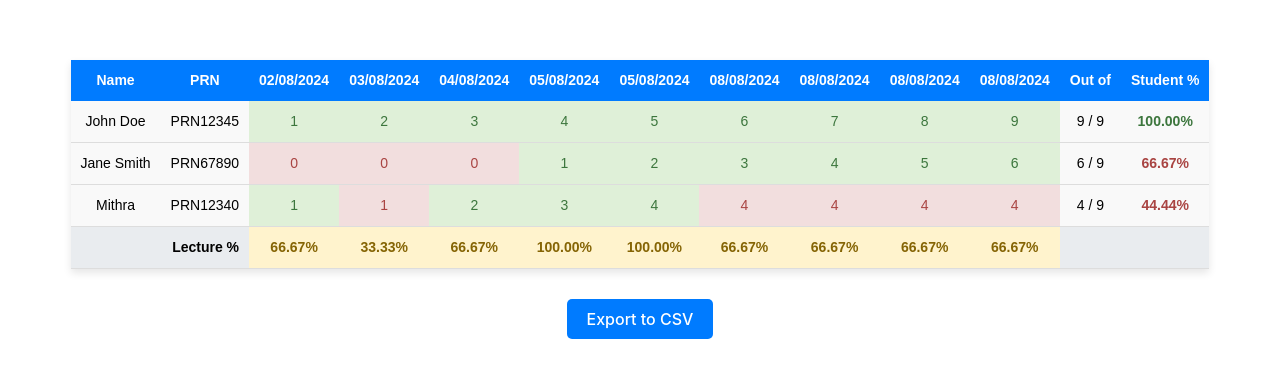
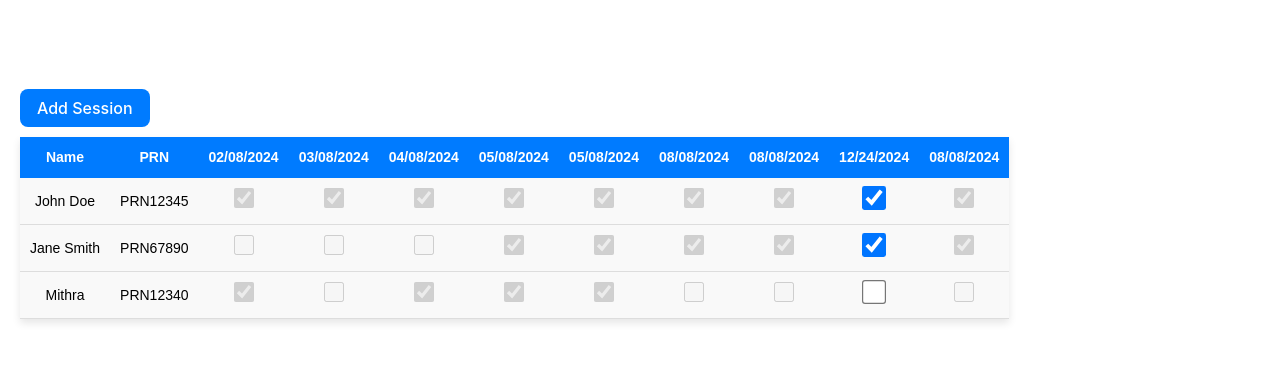
Before and after one commit to mithrajeeth18/inhouse, a React (Vite) app: page / in a window 1280 px wide. Shown: the part 196-574 px from the top of the page. Built offline with nearby package versions, Linux system fonts and the light colour scheme.

Commit message:
update component added

```diff
--- a/src/App.jsx
+++ b/src/App.jsx
@@ -1,10 +1,5 @@
-import { useState } from 'react'
-import reactLogo from './assets/react.svg'
-import viteLogo from '/vite.svg'
-import './App.css'
 import AttendanceTable from './AttendanceTable'
-import GetReport from './GetReport'
-
+import UpdateAttendance from './UpdateAttendance';
 
 
 function App() {
@@ -103,7 +98,7 @@ function App() {
   {
     attendance: [
       {
-        date: '08/08/2024',
+        date: '12/24/2024',
         semId: 'SEM123',
         students: [
           { name: 'John Doe', prn: 'PRN12345', attendance: 1 },
@@ -131,7 +126,8 @@ function App() {
   return (
     <>
       <div>
-           <AttendanceTable data={data} />
+        {/* <AttendanceTable data={data} /> */}
+        <UpdateAttendance data={data}/>
         </div>
     </>
   )
--- a/src/AttendanceTable.jsx
+++ b/src/AttendanceTable.jsx
@@ -12,6 +12,8 @@ const AttendanceTable = ({ data }) =>
 
 const exportToCSV = () => {
   const headers = ["Name", "PRN", ...dates, "Out of", "Student %"];
+
+  // Prepare rows for student data
   const rows = students.map((student) => {
     const studentRow = [
       student.name,
@@ -20,25 +22,34 @@ const exportToCSV = () => {
         row.students.find((s) => s.prn === student.prn)?.attendance || 0
       ),
       `${student.cumulativeAttendance} / ${dates.length}`,
-      `${(
-        (student.cumulativeAttendance / dates.length) *
-        100
-      ).toFixed(2)}%`,
+      `${((student.cumulativeAttendance / dates.length) * 100).toFixed(2)}%`,
     ];
     return studentRow;
   });
 
+  // Prepare Lecture % row
+  const lecturePercentageRow = [
+    "Lecture %",
+    "",
+    ...attendanceRows.map((row) => `${row.lecturePercentage}%`),
+    "",
+    ""
+  ];
+
+  // Combine headers, rows, and Lecture % row
   const csvContent =
-    [headers, ...rows]
+    [headers, ...rows, lecturePercentageRow]
       .map((row) => row.map((cell) => `"${cell}"`).join(","))
       .join("\n");
 
+  // Generate CSV file and trigger download
   const blob = new Blob([csvContent], { type: "text/csv;charset=utf-8;" });
   const link = document.createElement("a");
   link.href = URL.createObjectURL(blob);
   link.download = "Attendance.csv";
   link.click();
 };
+
 
   const calculateData = (data) => {
     const students = {}; // Store cumulative attendance for each student
--- /dev/null
+++ b/src/UpdateAttendance.jsx
@@ -0,0 +1,165 @@
+import React, { useState } from 'react';
+
+const UpdateAttendance = ({ data }) => {
+  // Initialize state with the attendance data passed as props
+  const [attendanceData, setAttendanceData] = useState(data);
+  const [isUpdated, setIsUpdated] = useState(false); // Track if the data has been updated
+
+  // Handle checkbox change
+  const handleCheckboxChange = (date, prn, isChecked) => {
+    const updatedData = attendanceData.map((attendanceRecord) => {
+      if (attendanceRecord.attendance[0].date === date) {
+        const updatedStudents = attendanceRecord.attendance[0].students.map(
+          (student) => {
+            if (student.prn === prn) {
+              return { ...student, attendance: isChecked ? 1 : 0 };
+            }
+            return student;
+          }
+        );
+        return {
+          ...attendanceRecord,
+          attendance: [{ ...attendanceRecord.attendance[0], students: updatedStudents }],
+        };
+      }
+      return attendanceRecord;
+    });
+    setAttendanceData(updatedData);
+    setIsUpdated(true); // Mark data as updated
+  };
+
+  // Add new session (new date)
+  const addSession = () => {
+    const todayDate = new Date().toLocaleDateString(); // Get today's date in format dd/mm/yyyy
+    const newSession = {
+      attendance: [
+        {
+          date: todayDate,
+          semId: 'SEM123',
+          students: attendanceData[0].attendance[0].students.map((student) => ({
+            ...student,
+            attendance: 1, // Set to 1 (present) by default
+          })),
+        },
+      ],
+    };
+
+    setAttendanceData([...attendanceData, newSession]);
+    setIsUpdated(false); // Reset the update flag
+  };
+
+  // Handle final update
+  const handleUpdate = () => {
+    // Here you would typically send the updated data to the backend
+    console.log("Updated data: ", attendanceData);
+    setIsUpdated(false); // Reset update flag after final update
+  };
+
+  return (
+    <div style={{ overflowX: 'auto', padding: '20px' }}>
+      <button
+        onClick={addSession}
+        style={{ marginBottom: '10px', padding: '8px 16px', backgroundColor: '#007BFF', color: 'white' }}
+      >
+        Add Session
+      </button>
+
+      <table
+        style={{
+          borderCollapse: 'collapse',
+          width: '100%',
+          fontFamily: 'Arial, sans-serif',
+          fontSize: '14px',
+          textAlign: 'center',
+          boxShadow: '0 4px 8px rgba(0, 0, 0, 0.1)',
+        }}
+      >
+        <thead>
+          <tr style={{ backgroundColor: '#007BFF', color: '#FFFFFF' }}>
+            <th style={{ padding: '10px' }}>Name</th>
+            <th style={{ padding: '10px' }}>PRN</th>
+            {attendanceData.map((attendanceRecord, index) => (
+              <th key={index} style={{ padding: '10px' }}>
+                {attendanceRecord.attendance[0].date}
+              </th>
+            ))}
+          </tr>
+        </thead>
+        <tbody>
+          {attendanceData[0]?.attendance[0]?.students.map((student) => (
+            <tr key={student.prn} style={{ backgroundColor: '#F9F9F9', color: 'black' }}>
+              <td style={{ padding: '10px', borderBottom: '1px solid #ddd' }}>
+                {student.name}
+              </td>
+              <td style={{ padding: '10px', borderBottom: '1px solid #ddd' }}>
+                {student.prn}
+              </td>
+
+              {attendanceData.map((attendanceRecord, index) => {
+                const studentAttendance = attendanceRecord.attendance[0].students.find(
+                  (s) => s.prn === student.prn
+                )?.attendance;
+
+                return (
+                  <td key={index} style={{ padding: '10px', borderBottom: '1px solid #ddd' }}>
+                    {attendanceRecord.attendance[0].date === new Date().toLocaleDateString() ? (
+                      <input
+                        type="checkbox"
+                        checked={studentAttendance === 1}
+                        onChange={(e) =>
+                          handleCheckboxChange(
+                            attendanceRecord.attendance[0].date,
+                            student.prn,
+                            e.target.checked
+                          )
+                        }
+                        style={{
+                          width: '20px',
+                          height: '20px',
+                          margin: '0',
+                          cursor: 'pointer',
+                          transform: 'scale(1.2)',
+                        }}
+                      />
+                    ) : (
+                      <input
+                        type="checkbox"
+                        checked={studentAttendance === 1}
+                        disabled
+                        style={{
+                          width: '20px',
+                          height: '20px',
+                          margin: '0',
+                          cursor: 'not-allowed',
+                        }}
+                      />
+                    )}
+                  </td>
+                );
+              })}
+            </tr>
+          ))}
+        </tbody>
+      </table>
+
+      {isUpdated && (
+        <div style={{ marginTop: '20px' }}>
+          <button
+            onClick={handleUpdate}
+            style={{
+              padding: '10px 20px',
+              backgroundColor: '#28a745',
+              color: 'white',
+              border: 'none',
+              cursor: 'pointer',
+            }}
+          >
+            Update Attendance
+          </button>
+        </div>
+      )}
+    </div>
+  );
+};
+
+export default UpdateAttendance;
```
Also changed, not shown: src/UpdateAttendence.jsx (deleted, +0 -11 lines).
